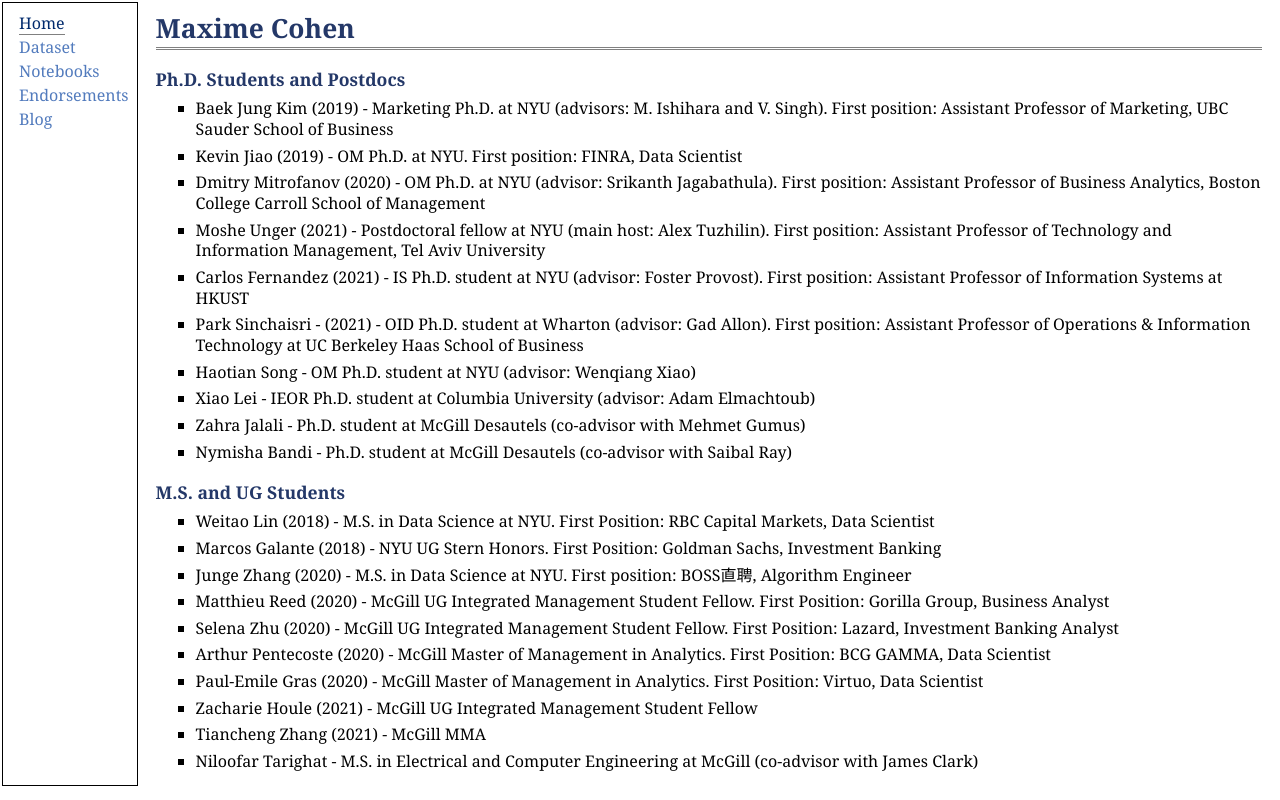
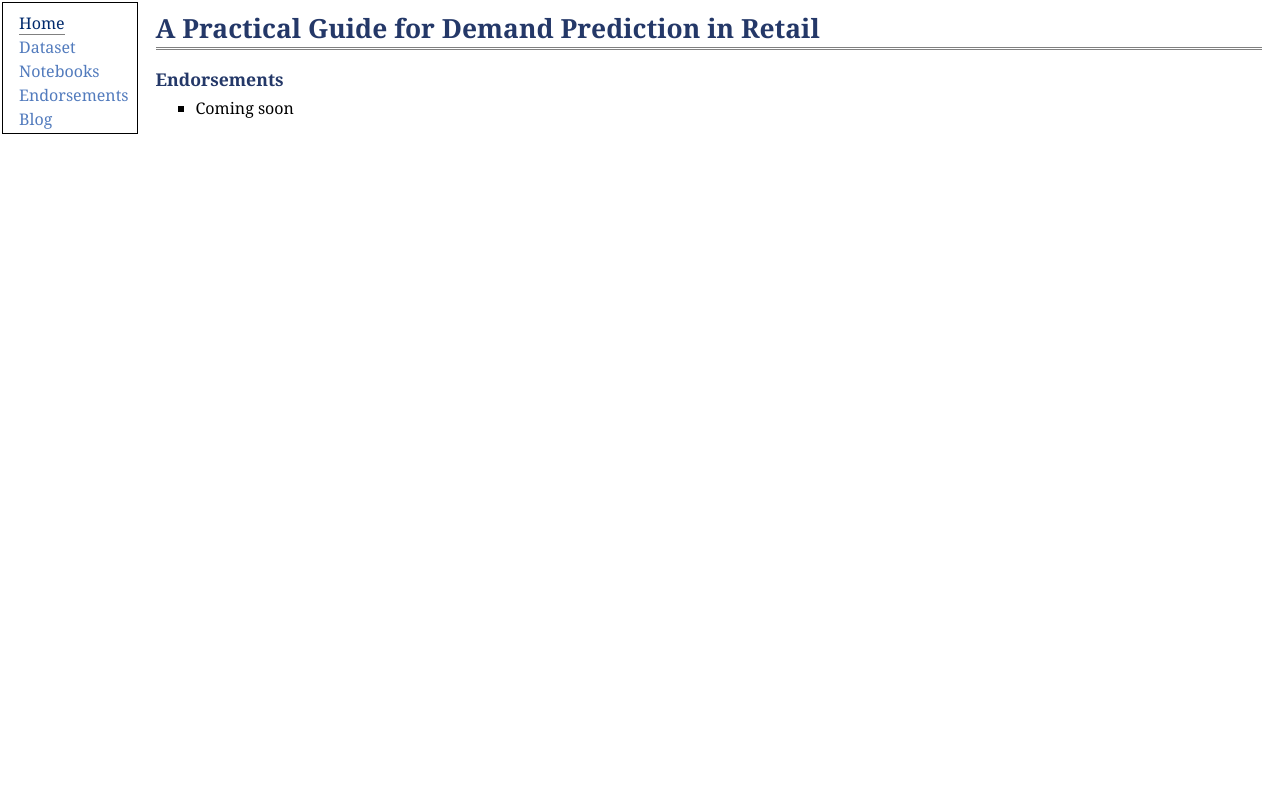
Before and after one commit to maxccohen/demandprediction.github.io, a plain HTML site: page endorsements.html in a window 1280 px wide. Drawn offline with Linux system fonts and the light colour scheme.

Commit message:
Update endorsements.html

```diff
--- a/endorsements.html
+++ b/endorsements.html
@@ -22,54 +22,14 @@
 </td>
 <td id="layout-content">
 <div id="toptitle">
-<h1>Maxime Cohen</h1>
+<h1>A Practical Guide for Demand Prediction in Retail</h1>
 </div>
-<h3>Ph.D. Students and Postdocs</h3>
+<h3>Endorsements</h3>
 <ul>
 
-<li><p>Baek Jung Kim (2019) - Marketing Ph.D. at NYU (advisors: M. Ishihara and V. Singh). First position: Assistant Professor of Marketing, UBC Sauder School of Business</p>
+<li><p>Coming soon</p>
 
-<li><p>Kevin Jiao (2019) - OM Ph.D. at NYU. First position: FINRA, Data Scientist</p>
 
-<li><p>Dmitry Mitrofanov (2020) - OM Ph.D. at NYU (advisor: Srikanth Jagabathula). First position: Assistant Professor of Business Analytics, Boston College Carroll School of Management</p>
-
-<li><p>Moshe Unger (2021) - Postdoctoral fellow at NYU (main host: Alex Tuzhilin). First position: Assistant Professor of Technology and Information Management, Tel Aviv University</p>
-
-<li><p>Carlos Fernandez (2021) - IS Ph.D. student at  NYU (advisor: Foster Provost). First position: Assistant Professor of Information Systems at HKUST</p>
-
-<li><p>Park Sinchaisri - (2021) - OID Ph.D. student at Wharton (advisor: Gad Allon). First position: Assistant Professor of Operations & Information Technology at UC Berkeley Haas School of Business </p>
-
-<li><p>Haotian Song - OM Ph.D. student at NYU (advisor: Wenqiang Xiao)</p>
-
-<li><p>Xiao Lei - IEOR Ph.D. student at Columbia University (advisor: Adam Elmachtoub)</p>
-
-<li><p>Zahra Jalali - Ph.D. student at McGill Desautels (co-advisor with Mehmet Gumus)</p>
-
-<li><p>Nymisha Bandi - Ph.D. student at McGill Desautels (co-advisor with Saibal Ray)</p>
-
-</ul>
-<h3>M.S. and UG Students</h3>
-<ul>
-
-<li><p>Weitao Lin (2018) - M.S. in Data Science at NYU. First Position: RBC Capital Markets, Data Scientist</p>
-
-<li><p>Marcos Galante (2018) - NYU UG Stern Honors. First Position: Goldman Sachs, Investment Banking</p>
-
-<li><p>Junge Zhang (2020) - M.S. in Data Science at NYU. First position: BOSS直聘, Algorithm Engineer</p>
-
-<li><p>Matthieu Reed (2020) - McGill UG Integrated Management Student Fellow. First Position: Gorilla Group, Business Analyst</p>
-
-<li><p>Selena Zhu (2020) - McGill UG Integrated Management Student Fellow. First Position: Lazard, Investment Banking Analyst</p>
-
-<li><p>Arthur Pentecoste (2020) - McGill Master of Management in Analytics. First Position: BCG GAMMA, Data Scientist</p>
-
-<li><p>Paul-Emile Gras (2020) - McGill Master of Management in Analytics. First Position: Virtuo, Data Scientist</p>
-
-<li><p>Zacharie Houle (2021) - McGill UG Integrated Management Student Fellow</p>
-
-<li><p>Tiancheng Zhang (2021) - McGill MMA</p>
-
-<li><p>Niloofar Tarighat - M.S. in Electrical and Computer Engineering at McGill (co-advisor with James Clark)</p>
 
 
 <!--Page generated 2009-08-14 17:53:09 PDT, by <a href="http://jemdoc.jaboc.net/">jemdoc</a>.-->
```
